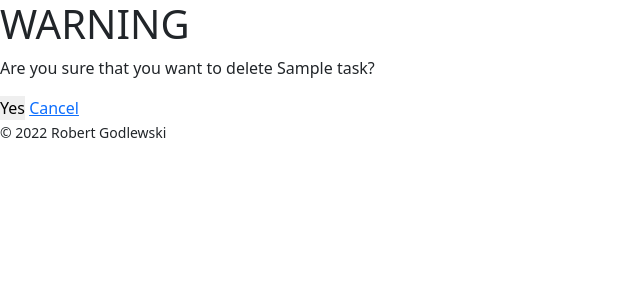
After one commit to robert-godlewski/django-plugins, a Django app: page /crm/task/delete/1 in a window 1280 px wide. The commit adds this page. Shown: the top 300 px of the page, without its empty margins (0-640 px from the left). Run offline with Django 3.2, Linux system fonts and the light colour scheme; tables that the repository leaves empty hold one stand-in row (values such as "Sample post").

Commit message:
Full CRUD on task app.

```diff
--- a/myplugins/crm/models.py
+++ b/myplugins/crm/models.py
@@ -6,17 +6,23 @@ from django.conf import settings
 class Task(models.Model):
     title = models.CharField(max_length=50)
     body = models.TextField(blank=True)
+    # change HIGH_P to TOP_P = 'TOP'
     HIGH_P = 'H'
+    # change to 'MID'
     MID_P = 'M'
+    # change to 'LOW'
     LOW_P = 'L'
+    # Change the choices to match above
     PRIORITY_CHOICES = [
         (HIGH_P, 'high'),
         (MID_P, 'mid'),
         (LOW_P, 'low')
     ]
     priority = models.CharField(
+        # max_length=3
         max_length=1,
         choices=PRIORITY_CHOICES,
+        # default=TOP_P
         default=HIGH_P
     )
     is_recurring = models.BooleanField(default=False)
--- /dev/null
+++ b/myplugins/crm/templates/crm/deleteTask.html
@@ -0,0 +1,13 @@
+{% extends "admin/base.html" %}
+
+{% block title %}WARNING{% endblock %}
+
+{% block content %}
+<h1>WARNING</h1>
+<form method="POST">
+    {% csrf_token %}
+    <p>Are you sure that you want to delete {{task.title}}?</p>
+    <input type="submit" value="Yes"/>
+    <a href="/crm/task/one_task/{{task.id}}">Cancel</a>
+</form>
+{% endblock %}
--- a/myplugins/crm/templates/crm/oneTask.html
+++ b/myplugins/crm/templates/crm/oneTask.html
@@ -7,6 +7,8 @@
     <h1>{{task.title}}</h1>
     <a href="/crm/task/all/">All Tasks</a>
     <a href="/crm">Dashboard</a>
+    <a href="/crm/task/update/{{task.id}}">Update</a>
+    <a href="/crm/task/delete/{{task.id}}">Delete</a>
 </div>
 <div>
     <p>Priority: {{task.priority}}</p>
--- a/myplugins/crm/urls.py
+++ b/myplugins/crm/urls.py
@@ -7,9 +7,9 @@ urlpatterns =[
     # Task views
     path('task/all/', views.allTasks),
     path('task/create/', views.createTask),
-    path('task/one_task/<int:id>/', views.oneTask)
-    # Need to create a special view for just tasks of current, pending, past, etc.
-    #path('task/<int:id>/', views.oneTask),
-    #path('client/', views.allClients),
-    #path('client/<email:email>', views.oneClient)
+    path('task/one_task/<int:id>/', views.oneTask),
+    path('task/update/<int:id>', views.updateTask),
+    path('task/delete/<int:id>', views.deleteTask),
+    # Need to create a special view for just tasks of current, pending, past, etc for tasks.
+    # Also need to add in the other views.
 ]
--- a/myplugins/crm/views.py
+++ b/myplugins/crm/views.py
@@ -30,7 +30,7 @@ def allTasks(request):
     return render(request, template_name='crm/allTasks.html', context=context)
 
 def createTask(request):
-    print(request)
+    #print(request)
     if request.method == "POST":
         form = TaskForm(request.POST)
         if form.is_valid():
@@ -42,11 +42,40 @@ def createTask(request):
 
 def oneTask(request, id):
     # get the details for one task
+    #print(request)
+    #print(id)
+    task = Task.objects.get(id=id)
+    #print(task)
+    return render(request, template_name='crm/oneTask.html', context={'task': task})
+
+def updateTask(request, id):
+    #print(request)
+    #print(id)
+    task = Task.objects.get(id=id)
+    #print(task)
+    if request.method == "POST":
+        form = TaskForm(request.POST, instance=task)
+        if form.is_valid():
+            form.save()
+            return HttpResponseRedirect(f'/crm/task/one_task/{id}')
+    else:
+        form = TaskForm(instance=task)
+    context = {
+        "task": task,
+        "form": form
+    }
+    return render(request, template_name='crm/updateTask.html', context=context)
+
+def deleteTask(request, id):
     print(request)
     print(id)
     task = Task.objects.get(id=id)
     print(task)
-    return render(request, template_name='crm/oneTask.html', context={'task': task})
+    if request.method == "POST":
+        print(f"deleting {task}")
+        task.delete()
+        return HttpResponseRedirect('/crm/task/all')
+    return render(request, template_name='crm/deleteTask.html', context={'task': task})
 
 # For deleting
 '''
```
Also changed, not shown: myplugins/crm/templates/crm/updateTask.html (added, +13 -0 lines), README.md.
